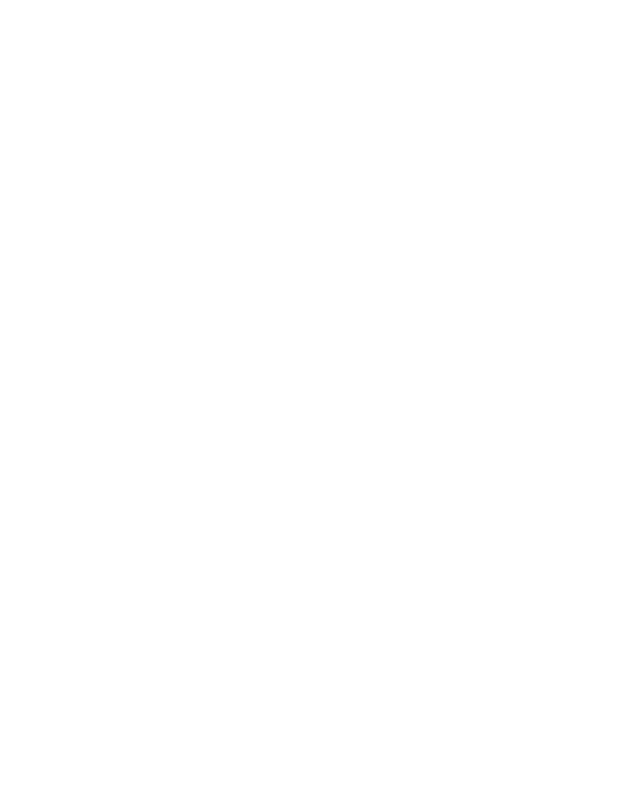
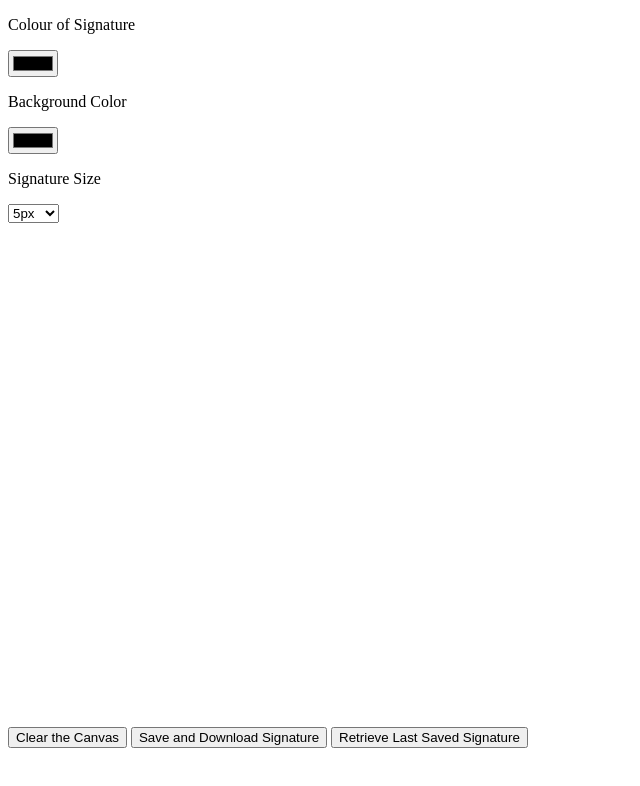
Before and after one commit to bhavyashukla23/DigtalSignature, a plain HTML site: page index.html in a window 1280 px wide. Shown: the whole page, without its empty margins (0-640 px from the left). Drawn offline with Linux system fonts and the light colour scheme.

Commit message:
whole html for signature website

```diff
--- a/index.html
+++ b/index.html
@@ -6,6 +6,48 @@
     <title>DigitalSignature</title>
 </head>
 <body>
+    <div class="main">
 
+        <!-- the top bar for signature styling  -->
+        <div class="topBar">
+
+            <div class="block">
+                <p>Colour of Signature</p>
+                <input class="form-colour" type="color" id="colorPicker">
+            </div>
+
+            <div class="block">
+                <p>Background Color</p>
+                <input class="form-control" id="backgroundColor" type="color">
+            </div>
+
+            <div class="block">
+                <p>Signature Size</p>
+                <select class="custom-select" type="select" id="fontSize">
+                    <option id="5">5px</option>
+                    <option id="7">7px</option>
+                    <option id="9">9px</option>
+                    <option id="12">12px</option>
+                    <option id="15">15px</option>
+                    <option id="18">18px</option>
+                    <option id="20">20px</option>
+                    <option id="23">23px</option>
+                    <option id="26">26px</option>
+                    <option id="30">30px</option>
+                </select>
+            </div>
+
+            <!-- canvas board for writing signature digitally -->
+            <canvas class="signatureCanvas" id="myCanvas" width="800" height="500"></canvas>
+
+            <!-- bottom parts for various functions on signature -->
+            <div class="footer">
+                <button type="button" class="btn-btn-danger" id="clearButton">Clear the Canvas</button>
+                <button type="button" class="btn-btn-success" id="saveButton">Save and Download Signature</button>
+                <button type="button" class="btn-btn-warning" id="retrieveButton">Retrieve Last Saved Signature</button>
+            </div>
+
+        </div>
+    </div>
 </body>
 </html>
```
